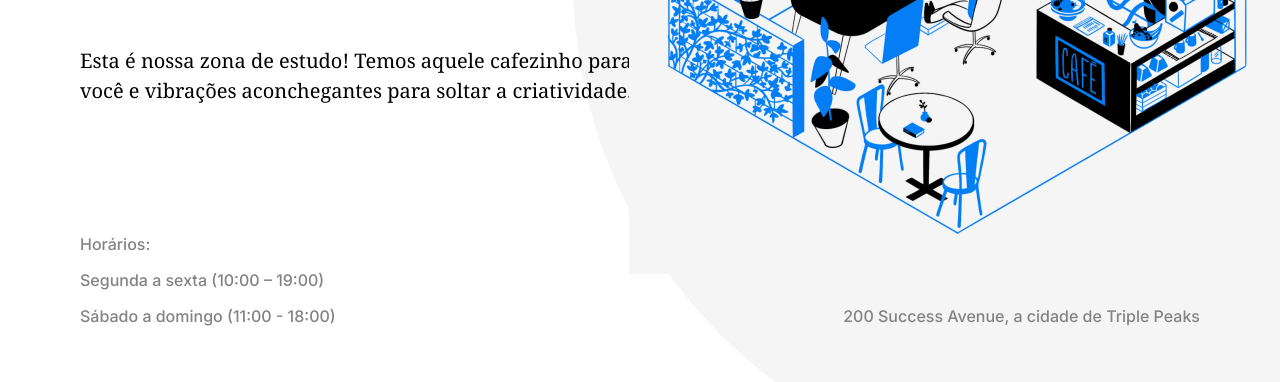
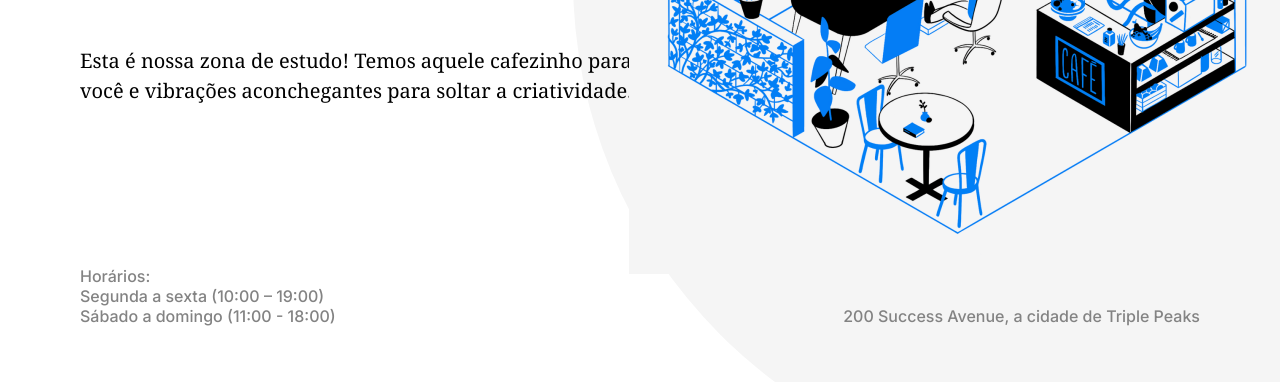
Before and after one commit to DanielaOSAbreu/web_project_coffeeshop, a plain HTML site: page index.html in a window 1280 px wide. Shown: the part 418-800 px from the top of the page. Drawn offline with Linux system fonts and the light colour scheme.

Commit message:
header footer

```diff
--- a/index.html
+++ b/index.html
@@ -37,11 +37,11 @@
             <p class="header__description">Esta é nossa zona de estudo! Temos aquele cafezinho para energizar você e vibrações aconchegantes para soltar a criatividade.</p>
             <img class="header__image" src="images/inside_coffee_shop.png" alt="loja café interior"/>
             <div class="header__footer">
-                <div class="header__footer-hours">
-                    <p>Horários:</p>
-                    <p>Segunda a sexta (10:00 – 19:00)</p>
-                    <p>Sábado a domingo (11:00 - 18:00)</p>
-                </div>
+                <ul class="header__footer-hours">
+                    <li>Horários:</li>
+                    <li>Segunda a sexta (10:00 – 19:00)</li>
+                    <li>Sábado a domingo (11:00 - 18:00)</li>
+                </ul>
                 <div class="footer__paragraph-endereço">
                 <p>200 Success Avenue, a cidade de Triple Peaks</p>
             </div>
```
